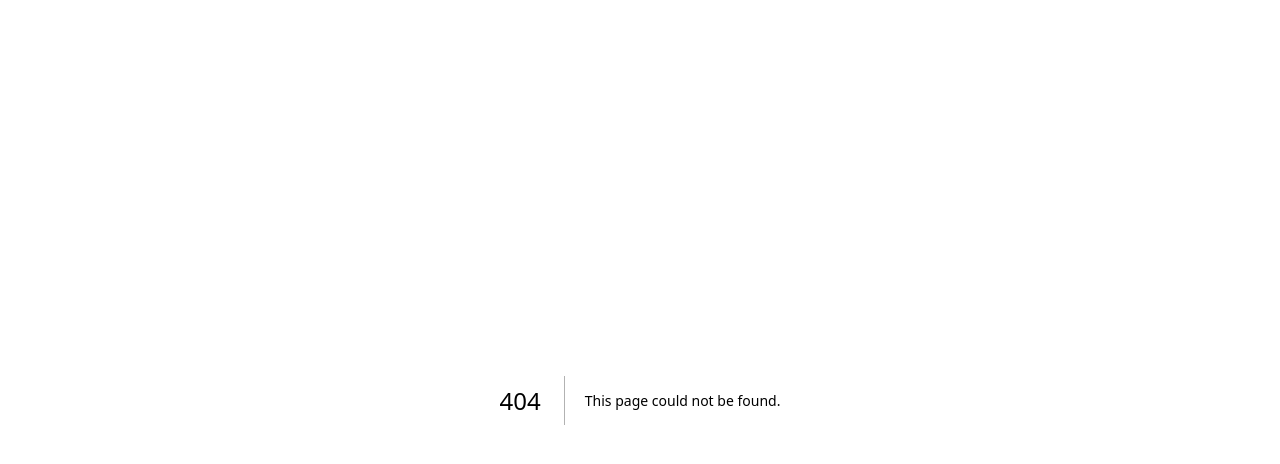
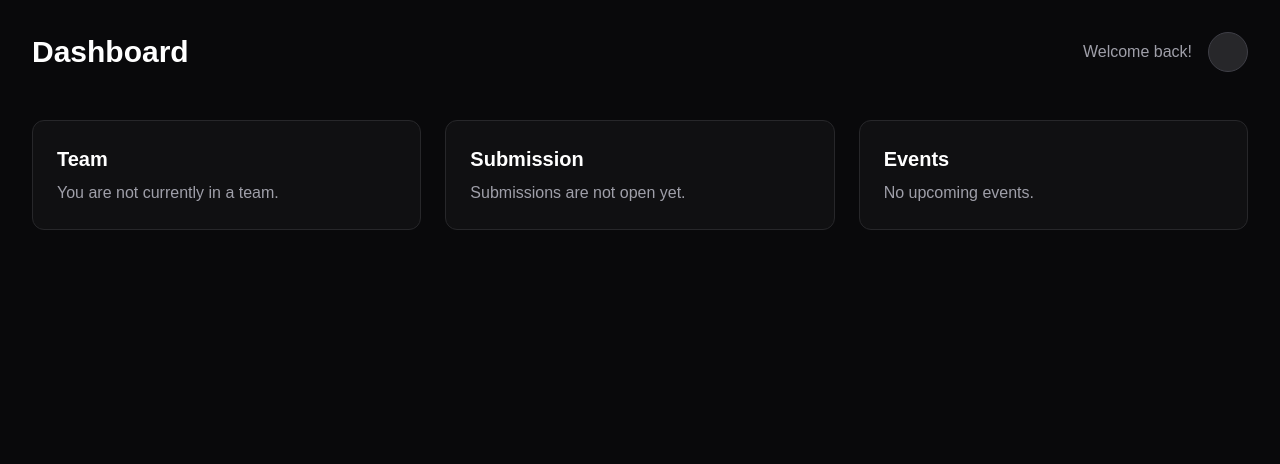
Before and after one commit to NeuralNexusOfficial/webapp, a Next.js app: page /dashboard in a window 1280 px wide. Before the commit this address had no page. Shown: the top 464 px of the page. Built offline with nearby package versions, Linux system fonts and the light colour scheme.

Commit message:
day 2 task completed according to docs (kishlaya)

```diff
--- /dev/null
+++ b/src/app/auth/page.tsx
@@ -0,0 +1,19 @@
+export default function AuthPage() {
+  return (
+    <div className="flex min-h-screen flex-col items-center justify-center bg-zinc-950 text-white p-6">
+      <div className="w-full max-w-md space-y-8 text-center">
+        <h1 className="text-4xl font-bold tracking-tight">Authentication</h1>
+        <p className="text-zinc-400">Sign in or create an account to get started with NeuralNexus.</p>
+
+        <div className="mt-10 grid gap-4">
+          <button className="w-full rounded-lg bg-white px-4 py-2.5 text-sm font-semibold text-zinc-950 hover:bg-zinc-200 transition-colors">
+            Login
+          </button>
+          <button className="w-full rounded-lg border border-zinc-800 px-4 py-2.5 text-sm font-semibold text-white hover:bg-zinc-900 transition-colors">
+            Sign Up
+          </button>
+        </div>
+      </div>
+    </div>
+  )
+}
--- /dev/null
+++ b/src/app/dashboard/page.tsx
@@ -0,0 +1,30 @@
+export default function DashboardPage() {
+  return (
+    <div className="min-h-screen bg-zinc-950 text-white p-8">
+      <div className="max-w-7xl mx-auto">
+        <header className="flex justify-between items-center mb-12">
+          <h1 className="text-3xl font-bold">Dashboard</h1>
+          <div className="flex items-center gap-4">
+            <span className="text-zinc-400">Welcome back!</span>
+            <div className="h-10 w-10 rounded-full bg-zinc-800 border border-zinc-700" />
+          </div>
+        </header>
+
+        <main className="grid grid-cols-1 md:grid-cols-3 gap-6">
+          <div className="p-6 rounded-xl border border-zinc-800 bg-zinc-900/50">
+            <h2 className="text-xl font-semibold mb-2">Team</h2>
+            <p className="text-zinc-400">You are not currently in a team.</p>
+          </div>
+          <div className="p-6 rounded-xl border border-zinc-800 bg-zinc-900/50">
+            <h2 className="text-xl font-semibold mb-2">Submission</h2>
+            <p className="text-zinc-400">Submissions are not open yet.</p>
+          </div>
+          <div className="p-6 rounded-xl border border-zinc-800 bg-zinc-900/50">
+            <h2 className="text-xl font-semibold mb-2">Events</h2>
+            <p className="text-zinc-400">No upcoming events.</p>
+          </div>
+        </main>
+      </div>
+    </div>
+  )
+}
--- a/src/app/page.tsx
+++ b/src/app/page.tsx
@@ -1,38 +1,38 @@
-import { createClient } from '@/lib/supabase/server'
-import { redirect } from 'next/navigation'
+import Link from 'next/link'
 
-export default async function DashboardPage() {
-  const supabase = await createClient()
+export default function LandingPage() {
+  return (
+    <div className="flex min-h-screen flex-col items-center justify-center bg-zinc-950 text-white p-6 selection:bg-white selection:text-zinc-950">
+      <main className="text-center space-y-8 max-w-3xl">
+        <div className="space-y-4">
+          <h1 className="text-6xl font-bold tracking-tighter sm:text-7xl">
+            Neural<span className="text-zinc-500">Nexus</span>
+          </h1>
+          <p className="text-xl text-zinc-400 font-medium">
+            The next generation hackathon management platform.
+            Streamlined, secure, and built for scale.
+          </p>
+        </div>
 
-  const {
-    data: { user },
-  } = await supabase.auth.getUser()
+        <div className="flex flex-col sm:flex-row gap-4 justify-center items-center mt-12">
+          <Link
+            href="/auth"
+            className="w-full sm:w-auto px-8 py-3 rounded-full bg-white text-zinc-950 font-bold hover:scale-105 transition-all text-center"
+          >
+            Get Started
+          </Link>
+          <Link
+            href="/dashboard"
+            className="w-full sm:w-auto px-8 py-3 rounded-full border border-zinc-800 text-white font-medium hover:bg-zinc-900 transition-all text-center"
+          >
+            Go to Dashboard
+          </Link>
+        </div>
+      </main>
 
-  if (!user) {
-    redirect('/login')
-  }
-
-  const { data: profile } = await supabase
-    .from('profiles')
-    .select('role')
-    .eq('id', user.id)
-    .single()
-
-  if (!profile) {
-    // Handle case where profile doesn't exist yet (maybe first login)
-    return (
-      <div className="flex min-h-screen items-center justify-center bg-zinc-950 text-white">
-        <p>Setting up your profile...</p>
-      </div>
-    )
-  }
-
-  // Redirect based on role
-  if (profile.role === 'ADMIN') {
-    redirect('/admin')
-  } else if (profile.role === 'JUDGE') {
-    redirect('/judge')
-  } else {
-    redirect('/user')
-  }
+      <footer className="absolute bottom-8 text-zinc-600 text-sm">
+        © 2026 NeuralNexus. All rights reserved.
+      </footer>
+    </div>
+  )
 }
```
Also changed, not shown: 4 other files (tests, documents, lock files or other folders).
